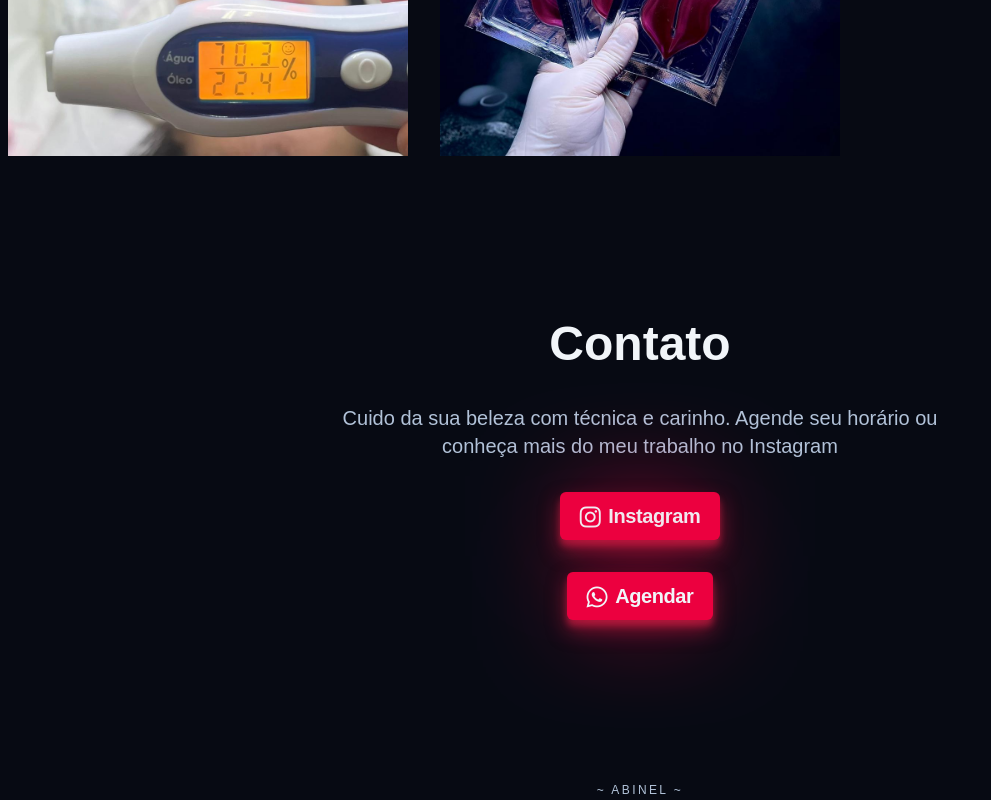
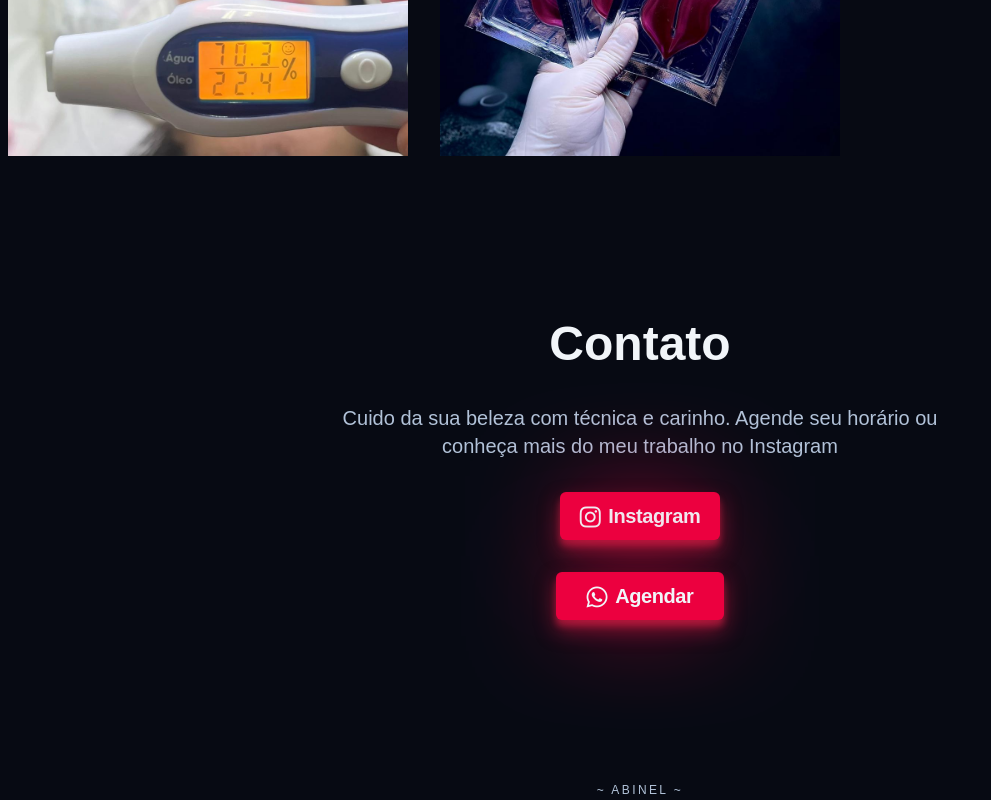
Before and after one commit to Abinel7/Nana-portfolio, a website built with Vite: page index.html in a window 1280 px wide. Shown: the part 3088-3888 px from the top of the page, without its empty margins (0-991 px from the left). Built offline with nearby package versions, Linux system fonts and the light colour scheme; a web font is replaced by a local one.

Commit message:
alterando tamanho dos botoes

```diff
--- a/styles/components/contact.css
+++ b/styles/components/contact.css
@@ -23,6 +23,17 @@
   font-size: var(--size-sm);
 }
 
+.wpp {
+  padding: 0.75rem 1.5rem;
+  font-size: var(--size-sm);
+  width: 8.4em;
+  height: auto;
+  display: inline-flex;
+  align-items: center;
+  justify-content: center;
+  gap: 0.5rem;
+}
+
 /* xs */
 @media (min-width: 475px) {
   .contact {
@@ -38,6 +49,10 @@
   }
 
   .contact__btn {
+    font-size: var(--size-sm);
+  }
+
+  .wpp {
     font-size: var(--size-sm);
   }
 }
@@ -65,6 +80,10 @@
   .contact__btn {
     font-size: var(--size-base);
   }
+
+  .wpp {
+    font-size: var(--size-base);
+  }
 }
 
 /* xl */
@@ -84,6 +103,10 @@
   .contact__btn {
     font-size: var(--size-xl);
   }
+
+  .wpp {
+    font-size: var(--size-xl);
+  }
 }
 
 /* 2xl
```
